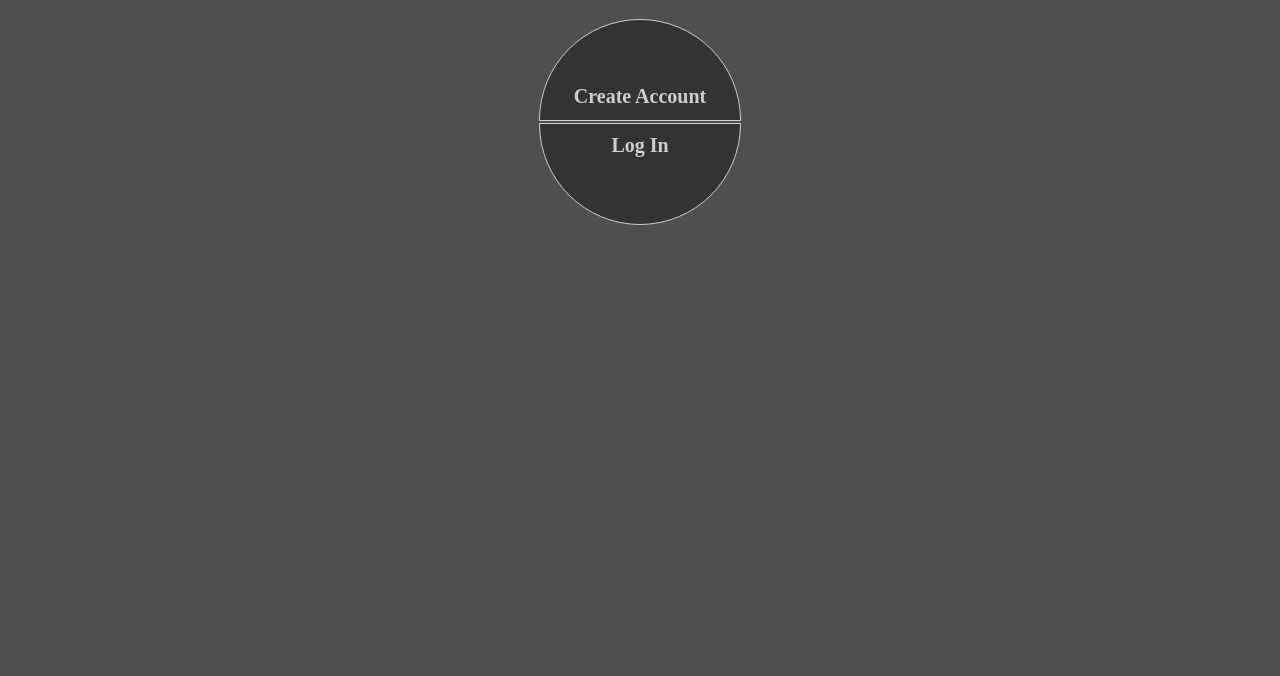
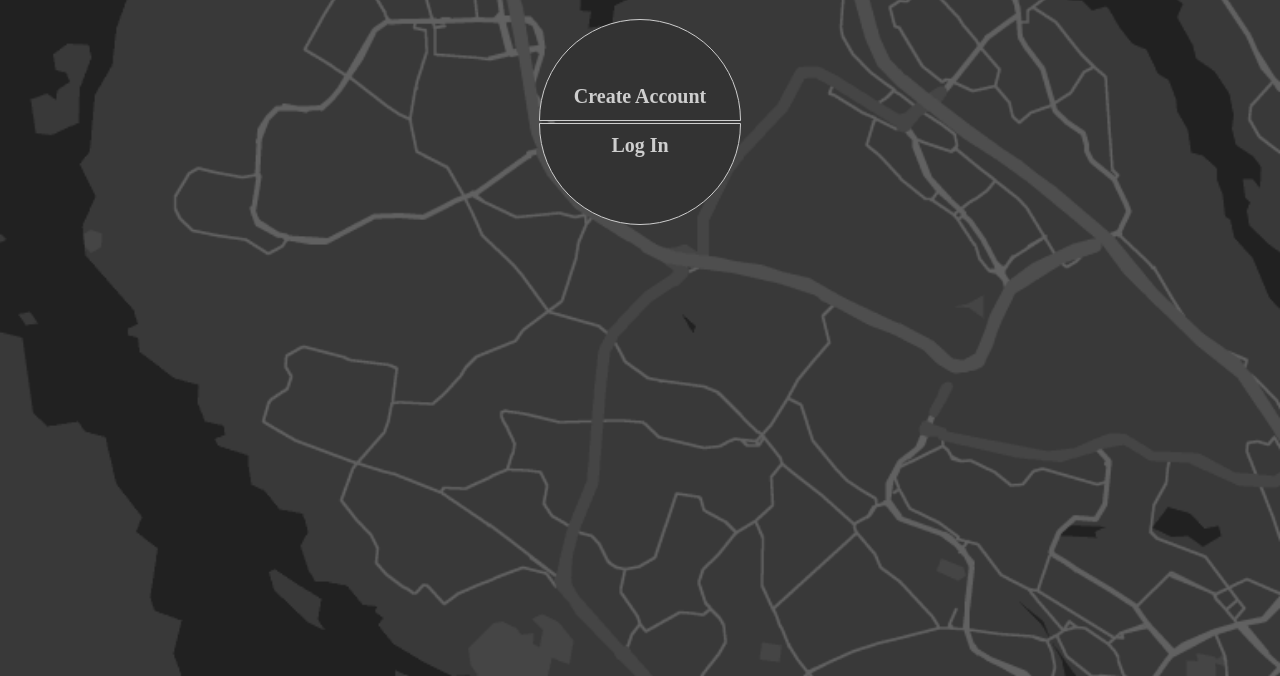
Before and after one commit to krlnkrlssn/InstaMap, a plain HTML site: page www/index.html in a window 1280 px wide. Shown: the part 124-800 px from the top of the page. Drawn offline with Linux system fonts and the light colour scheme; some packages are replaced by stand-ins of ours.

Commit message:
index style

```diff
--- a/www/index.html
+++ b/www/index.html
@@ -16,12 +16,12 @@
     </head>
 
     <body>
-        <ons-page id="first-page">
+        <ons-page id="first-page" style="background-image: url('images/index-back.png'); background-size: 200%;">
           <ons-toolbar id="nav-bar">
             <div class="center white-text">InstaMap</div>
           </ons-toolbar>
 
-          <div class="content center">
+          <div class="content center" style="background-color: transparent;">
             <h1><a href="main.html">GO TO MAP</a></h1>
 
             <div class="padd center"><center>
```
Also changed, not shown: www/images/index-back.png (added).
